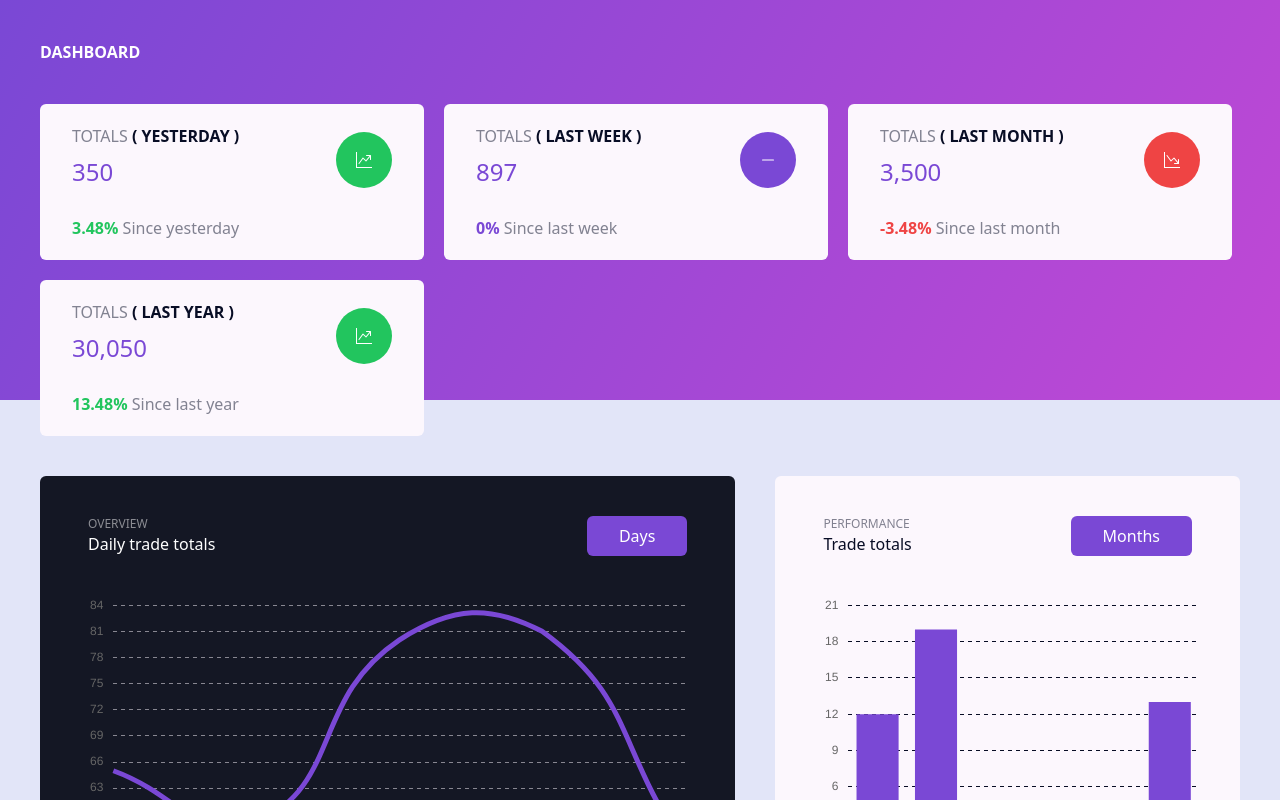
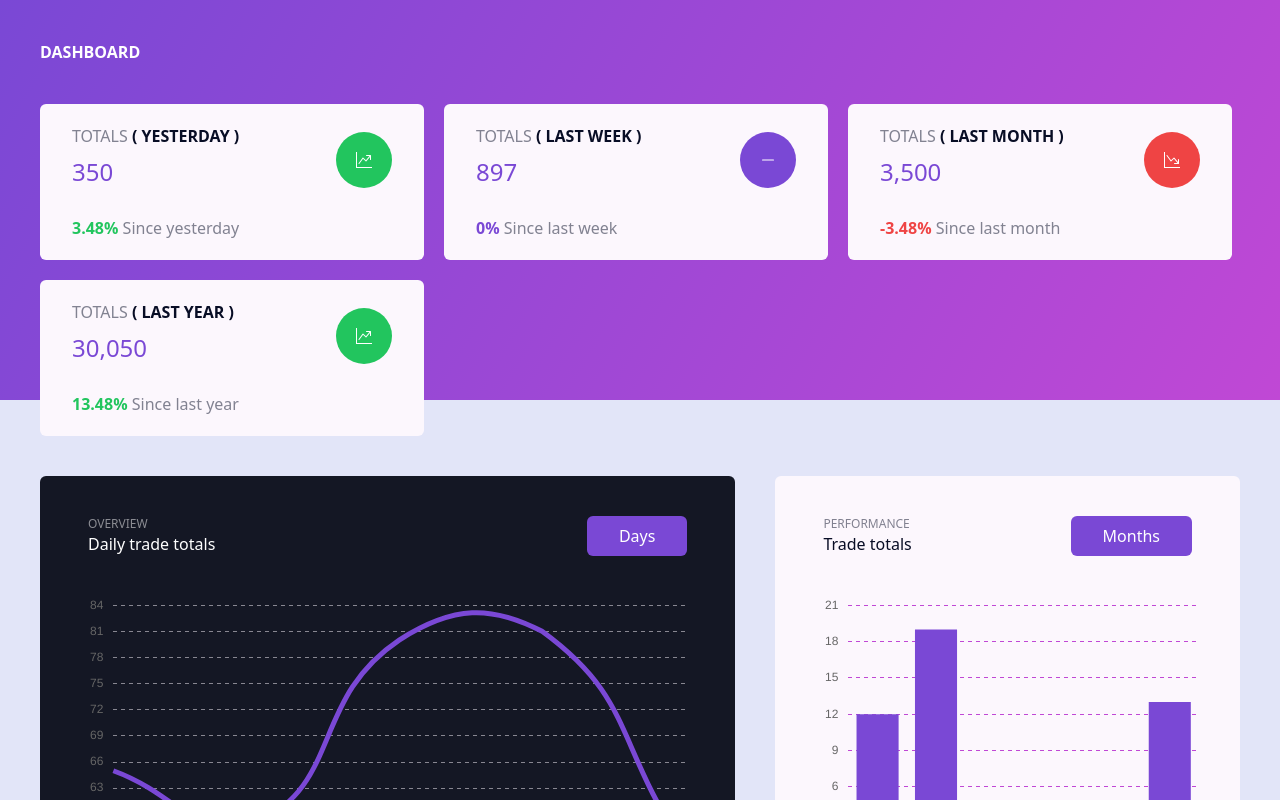
Before and after one commit to Kudom-E/Trade_Tracker, a Next.js app: page /dashboard in a window 1280 px wide. Built offline with nearby package versions, Linux system fonts and the light colour scheme.

Commit message:
testing issues because of chartjs graphs

```diff
--- a/src/app/(dashboard)/components/dashboard/CustomChart.tsx
+++ b/src/app/(dashboard)/components/dashboard/CustomChart.tsx
@@ -2,7 +2,6 @@
 
 import React from "react";
 import { Bar } from "react-chartjs-2";
-import { useThemeDetector } from "@/custom hooks/ThemeDetector";
 import { ChartData } from "../../../../../typings";
 
 const state = {
@@ -26,10 +25,8 @@ type Props = {
 };
 
 const CustomChart = ({ chartData }: Props) => {
-  const darkTheme = useThemeDetector();
-
   return (
-    <section className="h-full">
+    <section className="h-full" data-testid="custom-bar-chart">
       <div className="pt-8 h-full">
         <Bar
           data={chartData}
@@ -63,10 +60,7 @@ const CustomChart = ({ chartData }: Props) => {
                 grid: {
                   display: true,
                   drawTicks: false,
-                  color:
-                    darkTheme === true
-                      ? "rgba(252, 252, 253, .5)"
-                      : "rgb(8, 13, 37)",
+                  color: "rgba(192, 72, 213,1)",
                 },
                 // beginAtZero: true,
                 // max: 90,
--- a/src/app/(dashboard)/components/dashboard/DaysChart.tsx
+++ b/src/app/(dashboard)/components/dashboard/DaysChart.tsx
@@ -76,7 +76,7 @@ const state = {
 
 const DaysChart = () => {
   return (
-    <section className="h-full">
+    <section className="h-full" data-testid="days-line-chart">
       <div className="pt-8 h-full">
         <Line
           data={state}
```
Also changed, not shown: 1 other file (tests, documents, lock files or other folders).
